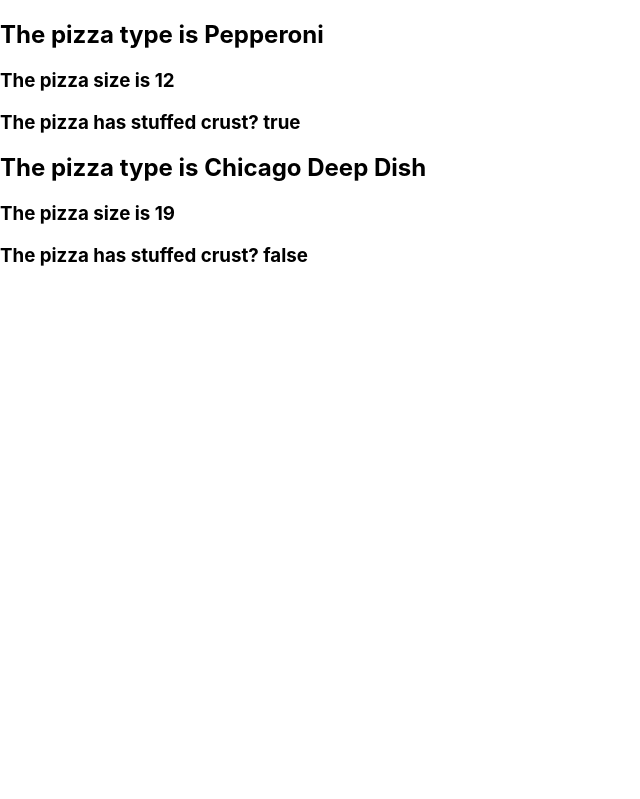
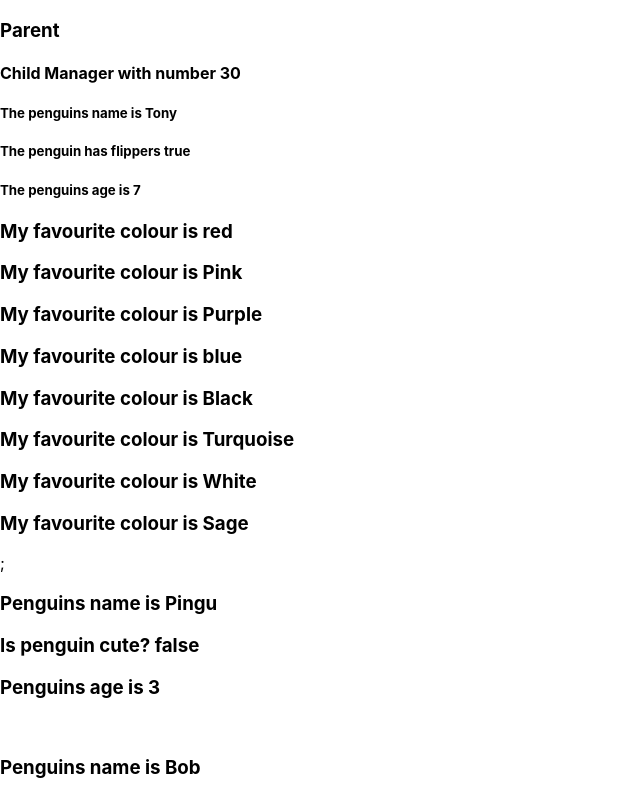
Before and after one commit to Reece-elder/APR_SOFTWARE_React, a React (Create React App) app in the folder react-demo/: page / in a window 1280 px wide. Shown: the top 799 px of the page, without its empty margins (0-640 px from the left). Built offline with nearby package versions, Linux system fonts and the light colour scheme.

Commit message:
complex props

```diff
--- a/react-demo/src/App.js
+++ b/react-demo/src/App.js
@@ -3,6 +3,7 @@ import './resources/App.css';
 import HelloWorld from './components/HelloWorld'
 import Home from './components/002-Component_Hierarchy/Home'
 import Parent from './components/003-Props/Parent'
+import ParentComplex from './components/003-Props/complex/Parent';
 
 function App() {
   return (
@@ -12,8 +13,11 @@ function App() {
     // <div className="App">
     //   <Home/>
     // </div>
+    // <div>
+    //   <Parent/>
+    // </div>
     <div>
-      <Parent/>
+      <ParentComplex/>
     </div>
   );
 }
--- /dev/null
+++ b/react-demo/src/components/003-Props/complex/Child.jsx
@@ -0,0 +1,7 @@
+const Child  = ({colour}) => {
+    return (
+        <h3> My favourite colour is {colour} </h3>
+     );
+}
+
+export default Child ;
--- /dev/null
+++ b/react-demo/src/components/003-Props/complex/ChildManager.jsx
@@ -0,0 +1,38 @@
+import Child from "./Child";
+import Penguin from './Penguin';
+import PenguinData from './PenguinData';
+
+const ChildManager = (props) => {
+
+  // Deconstruction
+  const {numProp, arrayProp, penguinProp, penguinListProp} = props;
+
+  console.log(arrayProp);
+
+  return (
+    <>
+      <h4> Child Manager with number {numProp} </h4>
+      {/* <h4> Child Manager with number {props.numProp} </h4> */}
+      {/* <h5> The list is {arrayProp}</h5> */}
+
+      <h5> The penguins name is {penguinProp.name}</h5>
+      <h5> The penguin has flippers {penguinProp.flippers.toString()}</h5>
+      <h5> The penguins age is {penguinProp.age}</h5>
+
+      {arrayProp.map((colour, i) => (
+        <Child key={i} colour={colour}/>
+      ))};
+
+      {/* {penguinListProp.map((penguin, p) => (
+        <Penguin key={p} name={penguin.name} isCute={penguin.isCute} age={penguin.age}/>
+      ))}; */}
+
+{penguinListProp.map((penguin) => (
+        <PenguinData data={penguin}/>
+      ))};
+
+    </>
+  );
+};
+
+export default ChildManager;
--- /dev/null
+++ b/react-demo/src/components/003-Props/complex/Parent.jsx
@@ -0,0 +1,66 @@
+import ChildManager from "./ChildManager";
+
+// Simple React Snippet - sfc
+const Parent = () => {
+
+    // Number variable
+    const numVal = 30;
+
+    // Array Variable
+    // Render a new component for every colour in the list
+    const colourList = ["red", "Pink", "Purple", "blue", "Black", "Turquoise", "White", "Sage"];
+
+
+    // Object Variable
+    const penguinVal = {
+        name: "Tony",
+        flippers: true,
+        age: 7
+    }
+
+    const penguinList = [
+        {
+            name: "Pingu",
+            isCute: false,
+            age:3,
+        },
+        {
+            name: "Bob",
+            isCute: false,
+            age:12
+        },
+        {
+            name: "Flipper",
+            isCute: true,
+            age:7
+        },
+        {
+            name: "Bruce",
+            isCute: true,
+            age:9
+        },
+        {
+            name: "Skipper",
+            isCute: false,
+            age:78
+        },
+    ]
+
+
+
+    console.log(numVal);
+    console.log(colourList);
+
+  return (
+    <>
+      <h3> Parent </h3>
+      <ChildManager
+      numProp={numVal}
+      arrayProp={colourList}
+      penguinProp={penguinVal}
+      penguinListProp={penguinList}/>
+    </>
+  );
+};
+
+export default Parent;
--- /dev/null
+++ b/react-demo/src/components/003-Props/complex/Penguin.jsx
@@ -0,0 +1,11 @@
+const Penguin = ({name, isCute, age}) => {
+    return (
+        <div>
+            <h3> Penguins name is {name} </h3>
+            <h3> Is penguin cute? {isCute.toString()} </h3>
+            <h3> Penguins age is {age} </h3>
+        </div>
+     );
+}
+
+export default Penguin ;
--- /dev/null
+++ b/react-demo/src/components/003-Props/complex/PenguinData.jsx
@@ -0,0 +1,12 @@
+const PenguinData = ({data}) => {
+    return (
+    <div>
+        <h3> Penguins name is {data.name} </h3>
+        <h3> Is penguin cute? {data.isCute.toString()} </h3>
+        <h3> Penguins age is {data.age} </h3>
+        <br/>
+    </div>
+     );
+}
+
+export default PenguinData;
```
Also changed, not shown: react-demo/src/components/003-Props/Child.jsx (line endings or trailing spaces).
